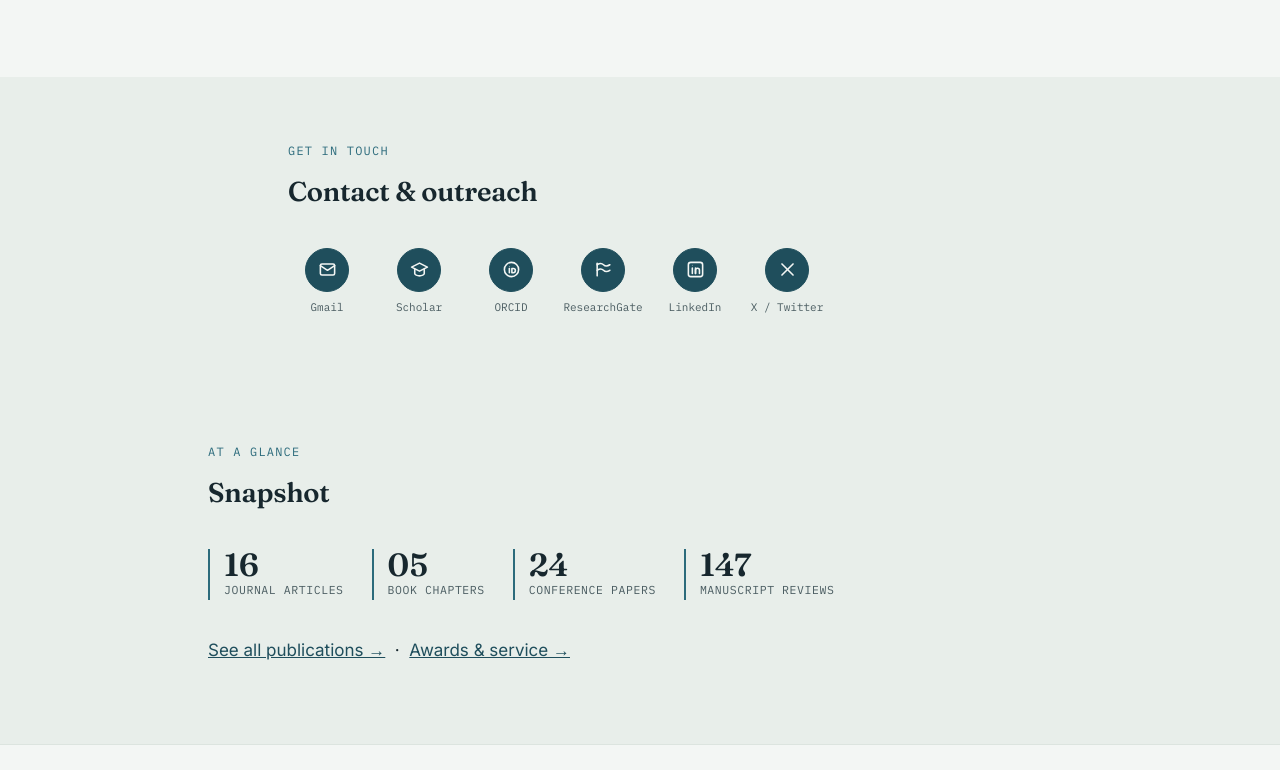
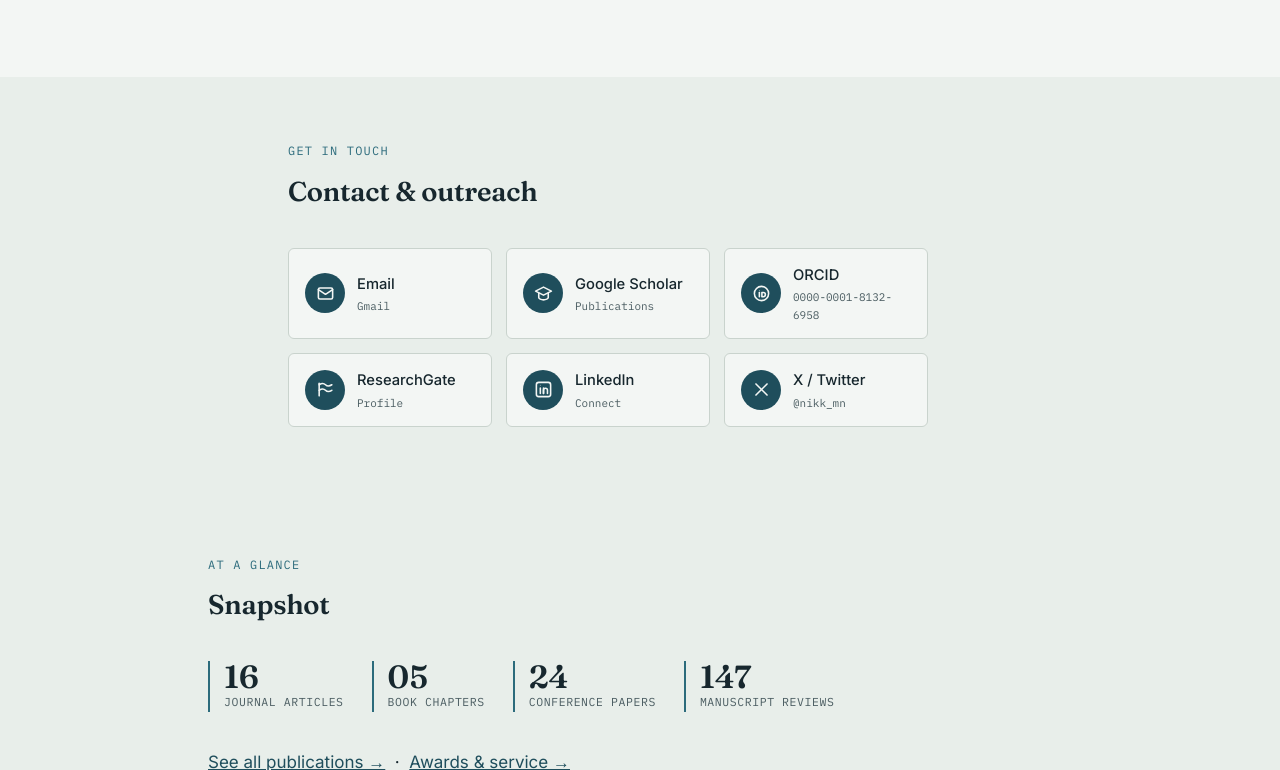
Before and after one commit to NikunjMangukiya/nikunjmangukiya.github.io, a plain HTML site: page index.html in a window 1280 px wide. Shown: the part 1782-2552 px from the top of the page. Drawn offline with Linux system fonts and the light colour scheme.

Commit message:
Add files via upload

```diff
--- a/index.html
+++ b/index.html
@@ -81,27 +81,27 @@
     <div class="contact-grid">
       <a class="contact-card" href="mailto:nikk.mangukiya@gmail.com">
         <span class="icon"><svg viewBox="0 0 24 24" fill="none" stroke="currentColor" stroke-width="2" stroke-linecap="round" stroke-linejoin="round"><rect x="3" y="5" width="18" height="14" rx="2"/><path d="M3 7l9 6 9-6"/></svg></span>
-        <span class="label">Gmail</span>
+        <span><span class="label">Email</span><span class="sub">Gmail</span></span>
       </a>
       <a class="contact-card" href="https://scholar.google.com/citations?user=swFldcoAAAAJ&hl=en" target="_blank" rel="noopener">
         <span class="icon"><svg viewBox="0 0 24 24" fill="none" stroke="currentColor" stroke-width="2" stroke-linecap="round" stroke-linejoin="round"><path d="M2 9l10-5 10 5-10 5-10-5z"/><path d="M6 11.5V17c0 1.5 3 3 6 3s6-1.5 6-3v-5.5"/></svg></span>
-        <span class="label">Scholar</span>
+        <span><span class="label">Google Scholar</span><span class="sub">Publications</span></span>
       </a>
       <a class="contact-card" href="https://orcid.org/0000-0001-8132-6958" target="_blank" rel="noopener">
         <span class="icon"><svg viewBox="0 0 24 24" fill="none" stroke="currentColor" stroke-width="2" stroke-linecap="round" stroke-linejoin="round"><circle cx="12" cy="12" r="9"/><circle cx="9.3" cy="8.5" r="0.6" fill="currentColor" stroke="none"/><line x1="9.3" y1="10.8" x2="9.3" y2="16"/><path d="M12.5 10.8h1.8a2.6 2.6 0 010 5.2h-1.8v-5.2z"/></svg></span>
-        <span class="label">ORCID</span>
+        <span><span class="label">ORCID</span><span class="sub">0000-0001-8132-6958</span></span>
       </a>
       <a class="contact-card" href="https://www.researchgate.net/profile/Nikunj-Mangukiya" target="_blank" rel="noopener">
         <span class="icon"><svg viewBox="0 0 24 24" fill="none" stroke="currentColor" stroke-width="2" stroke-linecap="round" stroke-linejoin="round"><path d="M4 4v16"/><path d="M4 6c3-2 6-2 8 0s5 2 8 0"/><path d="M4 13c3-2 6-2 8 0s5 2 8 0"/></svg></span>
-        <span class="label">ResearchGate</span>
+        <span><span class="label">ResearchGate</span><span class="sub">Profile</span></span>
       </a>
       <a class="contact-card" href="https://www.linkedin.com/in/nikunj-mangukiya/" target="_blank" rel="noopener">
         <span class="icon"><svg viewBox="0 0 24 24" fill="none" stroke="currentColor" stroke-width="2" stroke-linecap="round" stroke-linejoin="round"><rect x="3" y="3" width="18" height="18" rx="3"/><line x1="8" y1="10" x2="8" y2="17"/><circle cx="8" cy="6.5" r="0.6" fill="currentColor" stroke="none"/><path d="M12 17v-4a2.5 2.5 0 015 0v4"/><line x1="12" y1="10" x2="12" y2="17"/></svg></span>
-        <span class="label">LinkedIn</span>
+        <span><span class="label">LinkedIn</span><span class="sub">Connect</span></span>
       </a>
       <a class="contact-card" href="https://twitter.com/nikk_mn" target="_blank" rel="noopener">
         <span class="icon"><svg viewBox="0 0 24 24" fill="none" stroke="currentColor" stroke-width="2" stroke-linecap="round" stroke-linejoin="round"><line x1="5" y1="5" x2="19" y2="19"/><line x1="19" y1="5" x2="5" y2="19"/></svg></span>
-        <span class="label">X / Twitter</span>
+        <span><span class="label">X / Twitter</span><span class="sub">@nikk_mn</span></span>
       </a>
     </div>
   </div>
--- a/styles.css
+++ b/styles.css
@@ -79,7 +79,7 @@ header.hero{
 }
 .hero .wrap-wide{
   position:relative; z-index:1;
-  display:grid; grid-template-columns:1fr 110px; gap:32px; align-items:center;
+  display:grid; grid-template-columns:1fr 170px; gap:40px; align-items:center;
 }
 h1.name{font-size:clamp(1.7rem, 3.6vw, 2.7rem); line-height:1.1; white-space:nowrap;}
 .tagline{
@@ -88,7 +88,7 @@ h1.name{font-size:clamp(1.7rem, 3.6vw, 2.7rem); line-height:1.1; white-space:now
 }
 .hero-lede{max-width:560px; margin-top:22px; color:var(--ink-soft); font-size:1.02rem;}
 .hero-photo{
-  width:110px; height:110px; border-radius:50%;
+  width:170px; height:170px; border-radius:50%;
   overflow:hidden; border:3px solid var(--ink);
   justify-self:end;
 }
@@ -121,28 +121,24 @@ p{margin:0 0 16px;}
 
 /* CONTACT & OUTREACH ICON GRID */
 .contact-grid{
-  display:flex; flex-wrap:wrap; gap:14px;
-  max-width:560px;
+  display:grid; grid-template-columns:repeat(auto-fit, minmax(160px, 1fr)); gap:14px;
+  max-width:640px;
 }
 .contact-card{
-  display:flex; flex-direction:column; align-items:center; gap:8px;
-  text-decoration:none; color:var(--ink);
-  width:78px;
+  display:flex; align-items:center; gap:12px;
+  border:1px solid var(--line); border-radius:6px;
+  padding:14px 16px; text-decoration:none; color:var(--ink);
+  background:var(--paper); transition:all .15s ease;
 }
+.contact-card:hover{border-color:var(--water); background:var(--paper-alt);}
 .contact-card .icon{
-  width:44px; height:44px; border-radius:50%; flex-shrink:0;
+  width:40px; height:40px; border-radius:50%; flex-shrink:0;
   display:flex; align-items:center; justify-content:center;
   background:var(--water-deep); color:var(--paper);
-  border:1px solid var(--water-deep);
-  transition:all .15s ease;
 }
 .contact-card .icon svg{width:19px; height:19px;}
-.contact-card:hover .icon{background:var(--hazard); border-color:var(--hazard);}
-.contact-card .label{
-  font-family:'IBM Plex Mono', monospace; font-size:11px; color:var(--ink-soft);
-  text-align:center; line-height:1.3;
-}
-.contact-card:hover .label{color:var(--ink);}
+.contact-card .label{font-size:0.92rem; font-weight:500; display:block;}
+.contact-card .sub{display:block; font-family:'IBM Plex Mono', monospace; font-size:11px; color:var(--ink-soft); margin-top:1px;}
 
 /* RESEARCH CARDS */
 .cards{display:grid; grid-template-columns:1fr 1fr; gap:18px;}
@@ -259,7 +255,7 @@ h3.sub-title:first-of-type{margin-top:0;}
   section{padding:48px 0;}
   header.hero{padding:64px 0 56px;}
   .hero .wrap-wide{grid-template-columns:1fr; text-align:center;}
-  .hero-photo{justify-self:center; width:100px; height:100px; order:-1; margin:0 auto 6px;}
+  .hero-photo{justify-self:center; width:140px; height:140px; order:-1; margin:0 auto 6px;}
   h1.name{white-space:normal;}
   .hero-links{justify-content:center;}
   .page-head{padding:44px 0 32px;}
```
